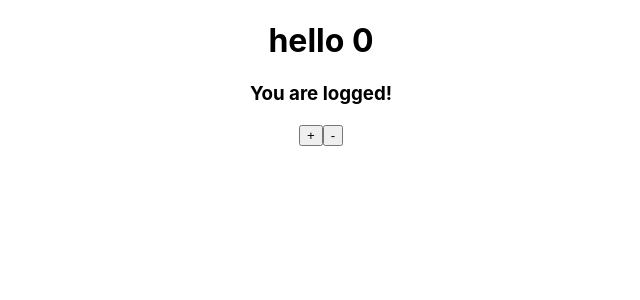
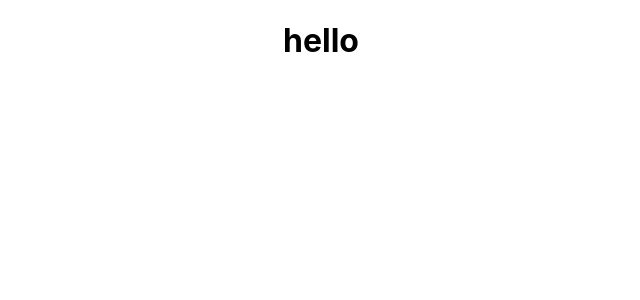
Before and after one commit to vikhulei/test_redux_counter, a React (Create React App) app: page / in a window 1280 px wide. Shown: the top 300 px of the page, without its empty margins (319-959 px from the left). Built offline with nearby package versions, Linux system fonts and the light colour scheme.

Commit message:
copies created

```diff
--- a/src/App.js
+++ b/src/App.js
@@ -1,19 +1,10 @@
 import './App.css';
-import {useSelector, useDispatch} from "react-redux"
-import {increment} from "./actions"
-import {decrement} from "./actions"
 
 function App() {
-const counter = useSelector(state => state.counter)
-const isLogged = useSelector(state => state.isLogged )
-const dispatch = useDispatch()
 
 return (
   <div className="App">
-    <h1>hello {counter}</h1>
-    {isLogged ? <h3>You are logged!</h3> : ""}
-    <button onClick={() => dispatch(increment())}>+</button>
-    <button onClick={() => dispatch(decrement())}>-</button>
+    <h1>hello</h1>
   </div>
 );
 }
--- a/src/index.js
+++ b/src/index.js
@@ -2,18 +2,10 @@ import React from 'react';
 import ReactDOM from 'react-dom';
 import './index.css';
 import App from './App';
-import {createStore, combineReducers} from "redux";
-import allReducers from "./reducers/index"
-import {Provider} from "react-redux"
-
-
-const store = createStore(allReducers, window.__REDUX_DEVTOOLS_EXTENSION__ && window.__REDUX_DEVTOOLS_EXTENSION__())
 
 ReactDOM.render(
   <React.StrictMode>
-    <Provider store={store}>
       <App />
-    </Provider>
   </React.StrictMode>,
   document.getElementById('root')
 );
```
Also changed, not shown: src/App copy.js (added, +21 -0 lines), src/index copy.js (added, +19 -0 lines), src/actions copy/index.js (renamed from src/actions/index.js), src/reducers copy/counter.js (renamed from src/reducers/counter.js), src/reducers copy/index.js (renamed from src/reducers/index.js), src/reducers copy/isLogged.js (renamed from src/reducers/isLogged.js).
